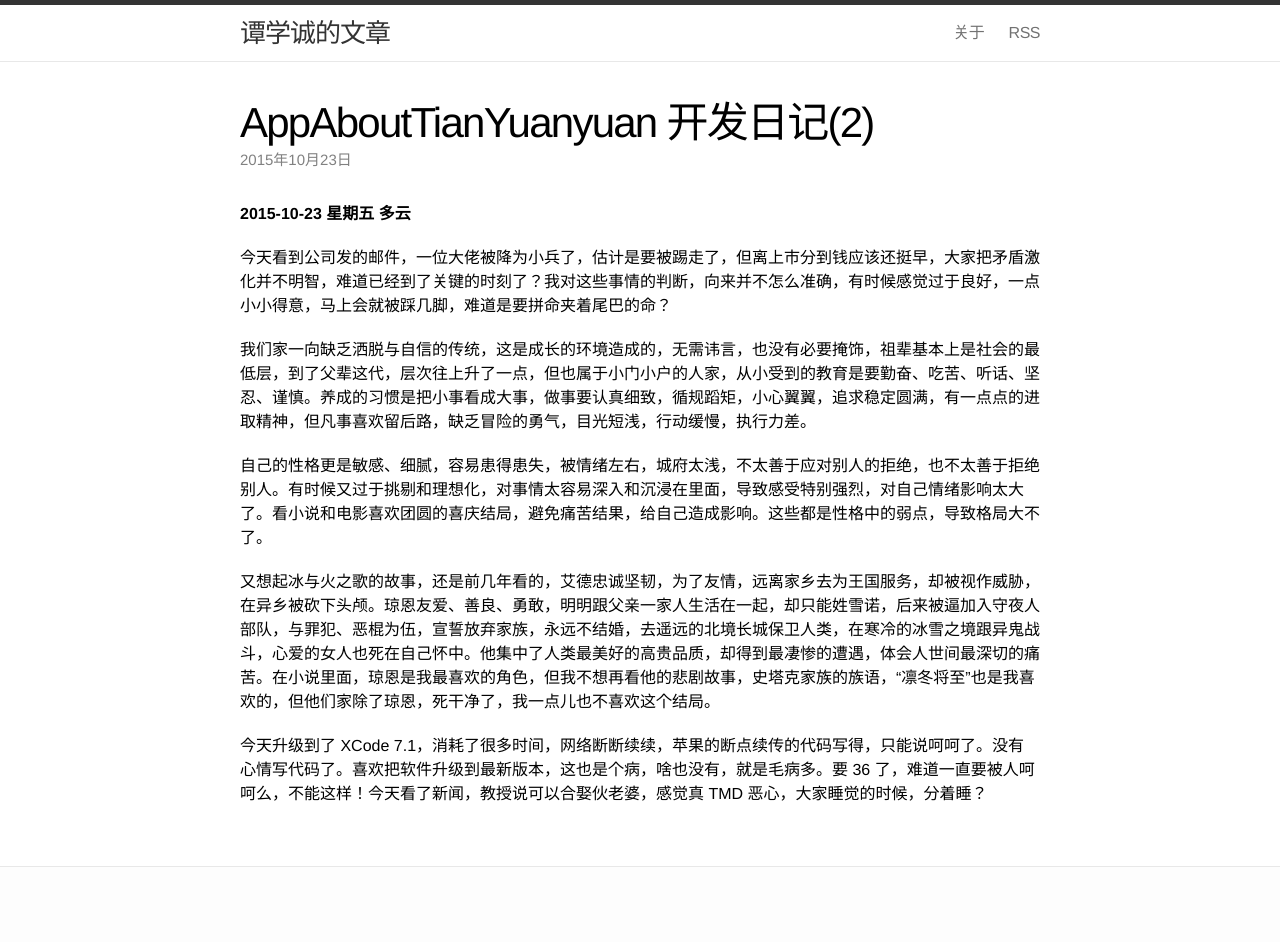
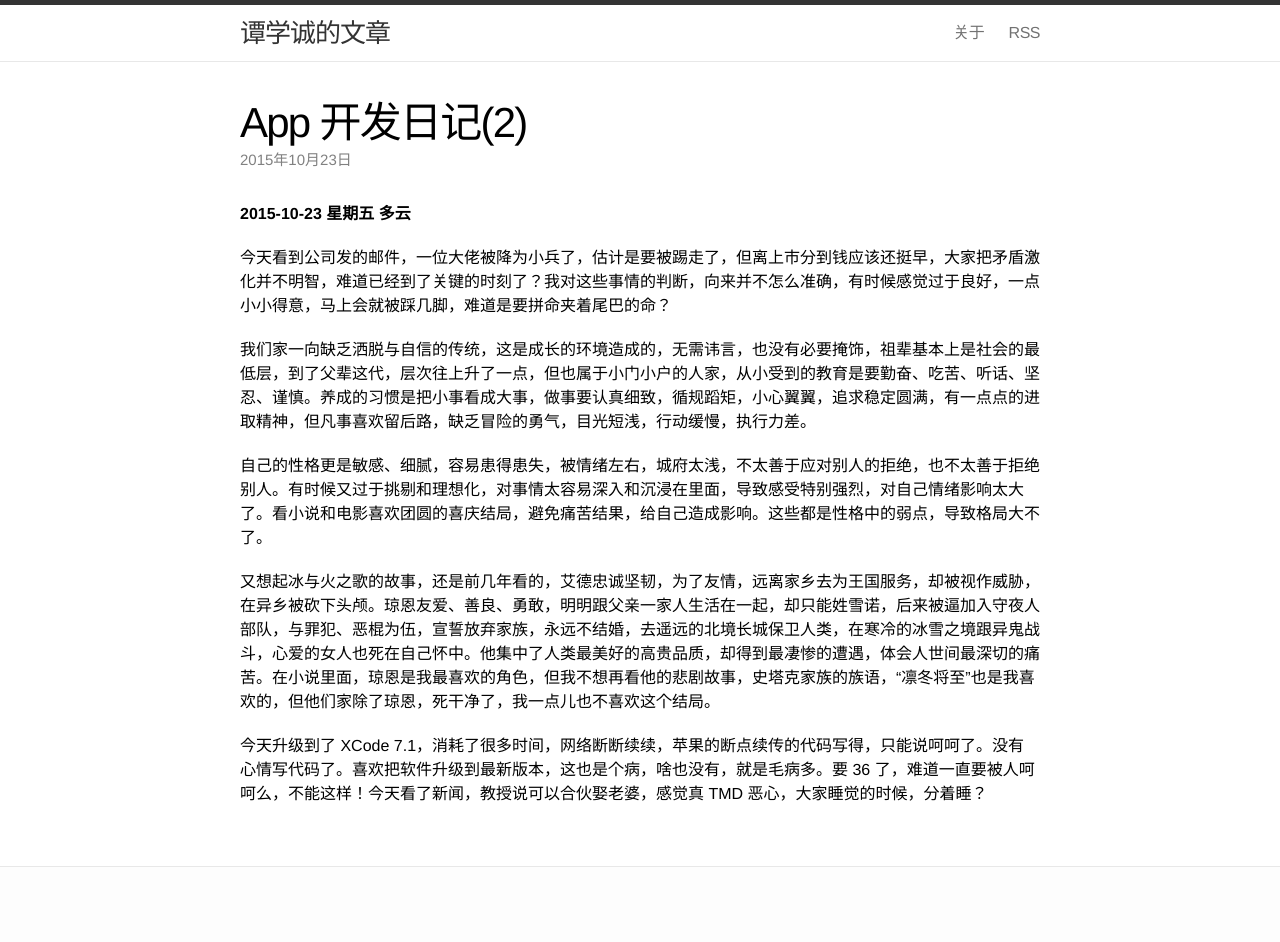
Before and after one commit to TanXuecheng/TanXuecheng.github.io, a Jekyll site: the page built from _posts/2015-10-23-development-diary-2.md, in a window 1280 px wide. Built offline with Jekyll 4.4.1, drawn with Linux system fonts in a browser that asks for light colours.

Commit message:
2015-10-24-dev-diary-4

```diff
--- a/_posts/2015-10-23-development-diary-2.md
+++ b/_posts/2015-10-23-development-diary-2.md
@@ -1,6 +1,6 @@
 ---
 layout: post
-title:  "AppAboutTianYuanyuan 开发日记(2)"
+title:  "App 开发日记(2)"
 date:   2015-10-23 23:59:59
 categories: 时光
 ---
@@ -15,4 +15,4 @@ categories: 时光
 
 又想起冰与火之歌的故事，还是前几年看的，艾德忠诚坚韧，为了友情，远离家乡去为王国服务，却被视作威胁，在异乡被砍下头颅。琼恩友爱、善良、勇敢，明明跟父亲一家人生活在一起，却只能姓雪诺，后来被逼加入守夜人部队，与罪犯、恶棍为伍，宣誓放弃家族，永远不结婚，去遥远的北境长城保卫人类，在寒冷的冰雪之境跟异鬼战斗，心爱的女人也死在自己怀中。他集中了人类最美好的高贵品质，却得到最凄惨的遭遇，体会人世间最深切的痛苦。在小说里面，琼恩是我最喜欢的角色，但我不想再看他的悲剧故事，史塔克家族的族语，“凛冬将至”也是我喜欢的，但他们家除了琼恩，死干净了，我一点儿也不喜欢这个结局。
 
-今天升级到了 XCode 7.1，消耗了很多时间，网络断断续续，苹果的断点续传的代码写得，只能说呵呵了。没有心情写代码了。喜欢把软件升级到最新版本，这也是个病，啥也没有，就是毛病多。要 36 了，难道一直要被人呵呵么，不能这样！今天看了新闻，教授说可以合娶伙老婆，感觉真 TMD 恶心，大家睡觉的时候，分着睡？
+今天升级到了 XCode 7.1，消耗了很多时间，网络断断续续，苹果的断点续传的代码写得，只能说呵呵了。没有心情写代码了。喜欢把软件升级到最新版本，这也是个病，啥也没有，就是毛病多。要 36 了，难道一直要被人呵呵么，不能这样！今天看了新闻，教授说可以合伙娶老婆，感觉真 TMD 恶心，大家睡觉的时候，分着睡？
```
Also changed, not shown: _posts/2015-10-22-development-diary.md (+1 -1 lines), _posts/2015-10-24-development-diary3.md (+2 -2 lines), _posts/2015-10-25-development-diary-4.md (added, +17 -0 lines).
